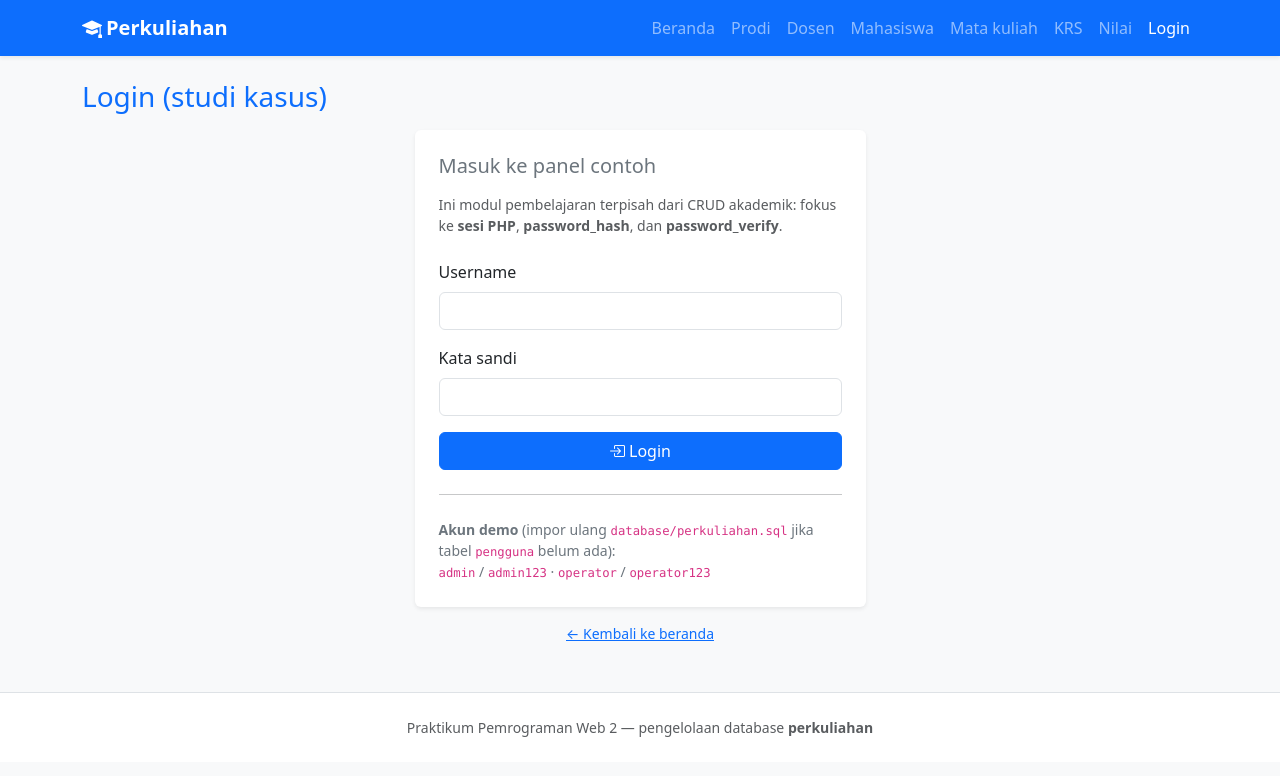
After one commit to edisuherlan/Pemrograman-Web-Dasar-2, a PHP site: page /mk_web/login.php in a window 1280 px wide. The commit adds this page. Shown: the top 776 px of the page. Run offline with PHP 8.4, Linux system fonts and the light colour scheme.

Commit message:
feat: studi kasus login, panel aman, dan dokumentasi README
- Tambah tabel pengguna, login/logout, auth global di header, migrasi SQL
- Panel aman, test_login.php, alert status login di fungsi.php
- README: alur login, akun demo, migration, skema pengguna, keamanan sesi
- Contoh akses publik: dosen.php via daftar_halaman_tanpa_login (simulasi)

Co-authored-by: Cursor <cursoragent@cursor.com>

```diff
--- a/belajar_tampil_mahasiswa.php
+++ b/belajar_tampil_mahasiswa.php
@@ -21,6 +21,8 @@ declare(strict_types=1);
 
 require_once __DIR__ . '/config/database.php';
 require_once __DIR__ . '/includes/fungsi.php';
+require_once __DIR__ . '/includes/auth.php';
+pastikan_login_atau_redirect();
 
 // =============================================================================
 // VERSI A — TANPA JOIN: hanya SELECT dari tabel mahasiswa
--- /dev/null
+++ b/includes/auth.php
@@ -0,0 +1,143 @@
+<?php
+/**
+ * =============================================================================
+ * AUTENTIKASI (STUDI KASUS LOGIN) — sesi PHP + verifikasi kata sandi
+ * =============================================================================
+ * Dipakai oleh login.php, panel_aman.php, dan header untuk menampilkan status.
+ *
+ * Konsep singkat:
+ * - Setelah login sukses, ID pengguna disimpan di $_SESSION (bukan menyimpan
+ *   kata sandi di sesi).
+ * - password_hash / password_verify = cara aman menyimpan & memeriksa sandi.
+ * =============================================================================
+ */
+
+declare(strict_types=1);
+
+/**
+ * Pastikan sesi PHP sudah dimulai (aman dipanggil berulang).
+ */
+function pastikan_sesi(): void
+{
+    if (session_status() === PHP_SESSION_NONE) {
+        session_start();
+    }
+}
+
+/**
+ * @return array{id_pengguna:int, username:string, nama_tampilan:string, peran:string}|null
+ */
+function ambil_pengguna_dari_sesi(): ?array
+{
+    pastikan_sesi();
+    $id = $_SESSION['id_pengguna'] ?? null;
+    if (!is_int($id) && !is_numeric($id)) {
+        return null;
+    }
+    $id = (int) $id;
+    if ($id < 1) {
+        return null;
+    }
+    $username = $_SESSION['username'] ?? '';
+    $nama = $_SESSION['nama_tampilan'] ?? '';
+    $peran = $_SESSION['peran'] ?? '';
+    if ($username === '' || $nama === '' || $peran === '') {
+        return null;
+    }
+    return [
+        'id_pengguna'   => $id,
+        'username'      => (string) $username,
+        'nama_tampilan' => (string) $nama,
+        'peran'         => (string) $peran,
+    ];
+}
+
+function pengguna_sudah_login(): bool
+{
+    return ambil_pengguna_dari_sesi() !== null;
+}
+
+/**
+ * Halaman yang boleh diakses tanpa sesi login (misalnya form login).
+ *
+ * @return list<string>
+ */
+function daftar_halaman_tanpa_login(): array
+{
+    // Contoh simulasi: halaman tertentu dibuka tanpa login (tambahkan nama file .php di sini).
+    return ['login.php', 'dosen.php'];
+}
+
+/**
+ * Seluruh aplikasi memakai header: pengunjung tanpa sesi diarahkan ke login.
+ * Juga dipanggil dari skrip PHP yang tidak memuat header (contoh file belajar).
+ *
+ * @param string|null $basename Nilai basename($_SERVER['SCRIPT_NAME']); null = deteksi otomatis
+ */
+function pastikan_login_atau_redirect(?string $basename = null): void
+{
+    pastikan_sesi();
+    $namaFile = $basename ?? basename((string) ($_SERVER['SCRIPT_NAME'] ?? ''));
+    if (in_array($namaFile, daftar_halaman_tanpa_login(), true)) {
+        return;
+    }
+    if (pengguna_sudah_login()) {
+        return;
+    }
+    $redirect = preg_match('/^[a-zA-Z0-9_-]+\.php$/', $namaFile) === 1 ? $namaFile : 'index.php';
+    header('Location: login.php?status=login_perlu&redirect=' . rawurlencode($redirect));
+    exit;
+}
+
+/**
+ * Setelah verifikasi database, isi sesi dan perbarui ID sesi (mitigasi fixation).
+ *
+ * @param array{id_pengguna:int, username:string, nama_tampilan:string, peran:string} $baris
+ */
+function masukkan_pengguna_ke_sesi(array $baris): void
+{
+    pastikan_sesi();
+    session_regenerate_id(true);
+    $_SESSION['id_pengguna'] = (int) $baris['id_pengguna'];
+    $_SESSION['username'] = (string) $baris['username'];
+    $_SESSION['nama_tampilan'] = (string) $baris['nama_tampilan'];
+    $_SESSION['peran'] = (string) $baris['peran'];
+}
+
+function keluar_pengguna(): void
+{
+    pastikan_sesi();
+    $_SESSION = [];
+    if (ini_get('session.use_cookies')) {
+        $p = session_get_cookie_params();
+        setcookie(session_name(), '', time() - 42000, $p['path'], $p['domain'], (bool) $p['secure'], (bool) $p['httponly']);
+    }
+    session_destroy();
+}
+
+/**
+ * Halaman yang memanggil ini akan mengarahkan ke login jika belum masuk.
+ */
+function wajib_sudah_login(): void
+{
+    if (!pengguna_sudah_login()) {
+        $self = basename((string) ($_SERVER['SCRIPT_NAME'] ?? 'panel_aman.php'));
+        if (preg_match('/^[a-zA-Z0-9_-]+\.php$/', $self) !== 1) {
+            $self = 'panel_aman.php';
+        }
+        header('Location: login.php?status=login_perlu&redirect=' . rawurlencode($self));
+        exit;
+    }
+}
+
+/**
+ * URL aman setelah login: hanya nama file .php sederhana (cegah open redirect).
+ */
+function redirect_setelah_login_amai(): string
+{
+    $r = isset($_GET['redirect']) ? trim((string) $_GET['redirect']) : '';
+    if ($r !== '' && preg_match('/^[a-zA-Z0-9_-]+\.php$/', $r) === 1) {
+        return $r;
+    }
+    return 'index.php';
+}
--- a/includes/fungsi.php
+++ b/includes/fungsi.php
@@ -41,6 +41,11 @@ function tampilkan_alert_dari_url(): void
         'gagal'       => ['danger', $pesan !== '' ? $pesan : 'Terjadi kesalahan.'],
         'duplikat'    => ['warning', $pesan !== '' ? $pesan : 'Data bentrok dengan aturan database (misalnya NIM/NIDN sudah ada).'],
         'tidak_valid' => ['warning', $pesan !== '' ? $pesan : 'Input tidak valid.'],
+        // Studi kasus login (sesi & autentikasi)
+        'login_ok'    => ['success', 'Login berhasil.'],
+        'login_gagal' => ['danger', 'Username atau kata sandi tidak cocok.'],
+        'login_perlu' => ['warning', 'Silakan login terlebih dahulu untuk mengakses halaman tersebut.'],
+        'logout_ok'   => ['success', 'Anda sudah logout.'],
     ];
 
     // Kalau status tidak dikenal, tidak menampilkan apa-apa
--- a/includes/header.php
+++ b/includes/header.php
@@ -17,6 +17,10 @@ declare(strict_types=1);
 
 // Muat fungsi h() dan alert — harus sebelum pemakaian h() di bawah
 require_once __DIR__ . '/fungsi.php';
+// Studi kasus login: sesi untuk menampilkan menu Login / Panel / Keluar
+require_once __DIR__ . '/auth.php';
+pastikan_sesi();
+$penggunaNav = ambil_pengguna_dari_sesi();
 
 // Jika halaman lupa set judul, pakai judul default supaya tidak kosong
 if (!isset($judulHalaman)) {
@@ -25,6 +29,8 @@ if (!isset($judulHalaman)) {
 
 // Nama file skrip saat ini (misalnya dosen.php) dipakai untuk menandai menu aktif
 $basename = basename((string) ($_SERVER['SCRIPT_NAME'] ?? ''));
+// Tanpa sesi valid, semua halaman (kecuali login) dialihkan ke form login
+pastikan_login_atau_redirect($basename);
 ?>
 <!-- Deklarasi HTML5; lang=id untuk aksesibilitas & mesin pencari -->
 <!DOCTYPE html>
@@ -68,6 +74,13 @@ $basename = basename((string) ($_SERVER['SCRIPT_NAME'] ?? ''));
                 <li class="nav-item"><a class="nav-link <?= $basename === 'matakuliah.php' ? 'active' : '' ?>" href="matakuliah.php">Mata kuliah</a></li>
                 <li class="nav-item"><a class="nav-link <?= $basename === 'krs.php' ? 'active' : '' ?>" href="krs.php">KRS</a></li>
                 <li class="nav-item"><a class="nav-link <?= $basename === 'nilai.php' ? 'active' : '' ?>" href="nilai.php">Nilai</a></li>
+                <?php if ($penggunaNav === null) { ?>
+                    <li class="nav-item"><a class="nav-link <?= $basename === 'login.php' ? 'active' : '' ?>" href="login.php">Login</a></li>
+                <?php } else { ?>
+                    <li class="nav-item"><a class="nav-link <?= $basename === 'panel_aman.php' ? 'active' : '' ?>" href="panel_aman.php">Panel aman</a></li>
+                    <li class="nav-item"><span class="nav-link py-2 small text-white-50"><?= h($penggunaNav['nama_tampilan']) ?></span></li>
+                    <li class="nav-item"><a class="nav-link" href="logout.php">Keluar</a></li>
+                <?php } ?>
             </ul>
         </div>
     </div>
--- a/index.php
+++ b/index.php
@@ -86,6 +86,7 @@ require_once __DIR__ . '/includes/header.php';
         ['matakuliah.php', 'bi-book', 'Mata kuliah', 'Kode MK, SKS, dan dosen pengampu.'],
         ['krs.php', 'bi-journal-text', 'KRS', 'Mahasiswa mengambil mata kuliah per semester & tahun ajaran.'],
         ['nilai.php', 'bi-clipboard-data', 'Nilai', 'Nilai angka & huruf untuk setiap baris KRS.'],
+        ['login.php', 'bi-shield-lock', 'Studi kasus: Login', 'Sesi PHP, password_hash/verify, halaman terlindungi (panel aman).'],
     ];
     // foreach: ulangi untuk setiap kartu; destructuring ke $url, $ikon, $judul, $isi
     foreach ($kartu as [$url, $ikon, $judul, $isi]) {
--- /dev/null
+++ b/login.php
@@ -0,0 +1,114 @@
+<?php
+/**
+ * =============================================================================
+ * STUDI KASUS — HALAMAN LOGIN
+ * =============================================================================
+ * Alur: form POST → cek username di tabel pengguna → password_verify → sesi.
+ * Contoh akun (setelah impor database/perkuliahan.sql):
+ * - admin / admin123  (peran admin)
+ * - operator / operator123 (peran operator)
+ * =============================================================================
+ */
+
+declare(strict_types=1);
+
+require_once __DIR__ . '/config/database.php';
+require_once __DIR__ . '/includes/fungsi.php';
+require_once __DIR__ . '/includes/auth.php';
+
+pastikan_sesi();
+
+if (pengguna_sudah_login()) {
+    header('Location: ' . redirect_setelah_login_amai());
+    exit;
+}
+
+if ($_SERVER['REQUEST_METHOD'] === 'POST') {
+    $username = trim((string) ($_POST['username'] ?? ''));
+    $password = (string) ($_POST['password'] ?? '');
+
+    if ($username === '' || $password === '') {
+        header('Location: login.php?status=tidak_valid&msg=' . rawurlencode('Username dan kata sandi wajib diisi.'));
+        exit;
+    }
+
+    try {
+        $stmt = $pdo->prepare(
+            'SELECT id_pengguna, username, password_hash, nama_tampilan, peran
+             FROM pengguna WHERE username = ? LIMIT 1'
+        );
+        $stmt->execute([$username]);
+        $baris = $stmt->fetch();
+        if (!$baris || !password_verify($password, (string) $baris['password_hash'])) {
+            header('Location: login.php?status=login_gagal');
+            exit;
+        }
+        masukkan_pengguna_ke_sesi([
+            'id_pengguna'   => (int) $baris['id_pengguna'],
+            'username'      => (string) $baris['username'],
+            'nama_tampilan' => (string) $baris['nama_tampilan'],
+            'peran'         => (string) $baris['peran'],
+        ]);
+        $tujuan = isset($_POST['redirect']) ? trim((string) $_POST['redirect']) : '';
+        if ($tujuan !== '' && preg_match('/^[a-zA-Z0-9_-]+\.php$/', $tujuan) === 1) {
+            header('Location: ' . $tujuan);
+        } else {
+            header('Location: index.php?status=login_ok');
+        }
+        exit;
+    } catch (PDOException $e) {
+        header('Location: login.php?status=gagal&msg=' . rawurlencode($e->getMessage()));
+        exit;
+    }
+}
+
+$judulHalaman = 'Login (studi kasus)';
+$redirectHidden = isset($_GET['redirect']) ? trim((string) $_GET['redirect']) : '';
+if ($redirectHidden !== '' && preg_match('/^[a-zA-Z0-9_-]+\.php$/', $redirectHidden) !== 1) {
+    $redirectHidden = '';
+}
+
+require_once __DIR__ . '/includes/header.php';
+?>
+
+<div class="row justify-content-center">
+    <div class="col-md-6 col-lg-5">
+        <div class="card shadow-sm border-0">
+            <div class="card-body p-4">
+                <h2 class="h5 text-secondary mb-3">Masuk ke panel contoh</h2>
+                <p class="small text-muted mb-4">
+                    Ini modul pembelajaran terpisah dari CRUD akademik: fokus ke <strong>sesi PHP</strong>,
+                    <strong>password_hash</strong>, dan <strong>password_verify</strong>.
+                </p>
+                <form method="post" action="login.php" class="needs-validation" novalidate>
+                    <?php if ($redirectHidden !== '') { ?>
+                        <input type="hidden" name="redirect" value="<?= h($redirectHidden) ?>">
+                    <?php } ?>
+                    <div class="mb-3">
+                        <label for="username" class="form-label">Username</label>
+                        <input type="text" class="form-control" id="username" name="username" required autocomplete="username"
+                               value="<?= h(trim((string) ($_GET['u'] ?? ''))) ?>">
+                    </div>
+                    <div class="mb-3">
+                        <label for="password" class="form-label">Kata sandi</label>
+                        <input type="password" class="form-control" id="password" name="password" required autocomplete="current-password">
+                    </div>
+                    <button type="submit" class="btn btn-primary w-100"><i class="bi bi-box-arrow-in-right me-1"></i>Login</button>
+                </form>
+                <hr class="my-4">
+                <p class="small text-secondary mb-0">
+                    <strong>Akun demo</strong> (impor ulang <code>database/perkuliahan.sql</code> jika tabel
+                    <code>pengguna</code> belum ada):<br>
+                    <code>admin</code> / <code>admin123</code> ·
+                    <code>operator</code> / <code>operator123</code>
+                </p>
+            </div>
+        </div>
+        <p class="text-center small text-muted mt-3 mb-0">
+            <a href="index.php">← Kembali ke beranda</a>
+        </p>
+    </div>
+</div>
+
+<?php
+require_once __DIR__ . '/includes/footer.php';
```
Also changed, not shown: database/migration_tabel_pengguna.sql (added, +21 -0 lines), database/perkuliahan.sql (+18 -1 lines), logout.php (added, +16 -0 lines), panel_aman.php (added, +66 -0 lines), test_login.php (added, +71 -0 lines), README.md, 1 other file.
